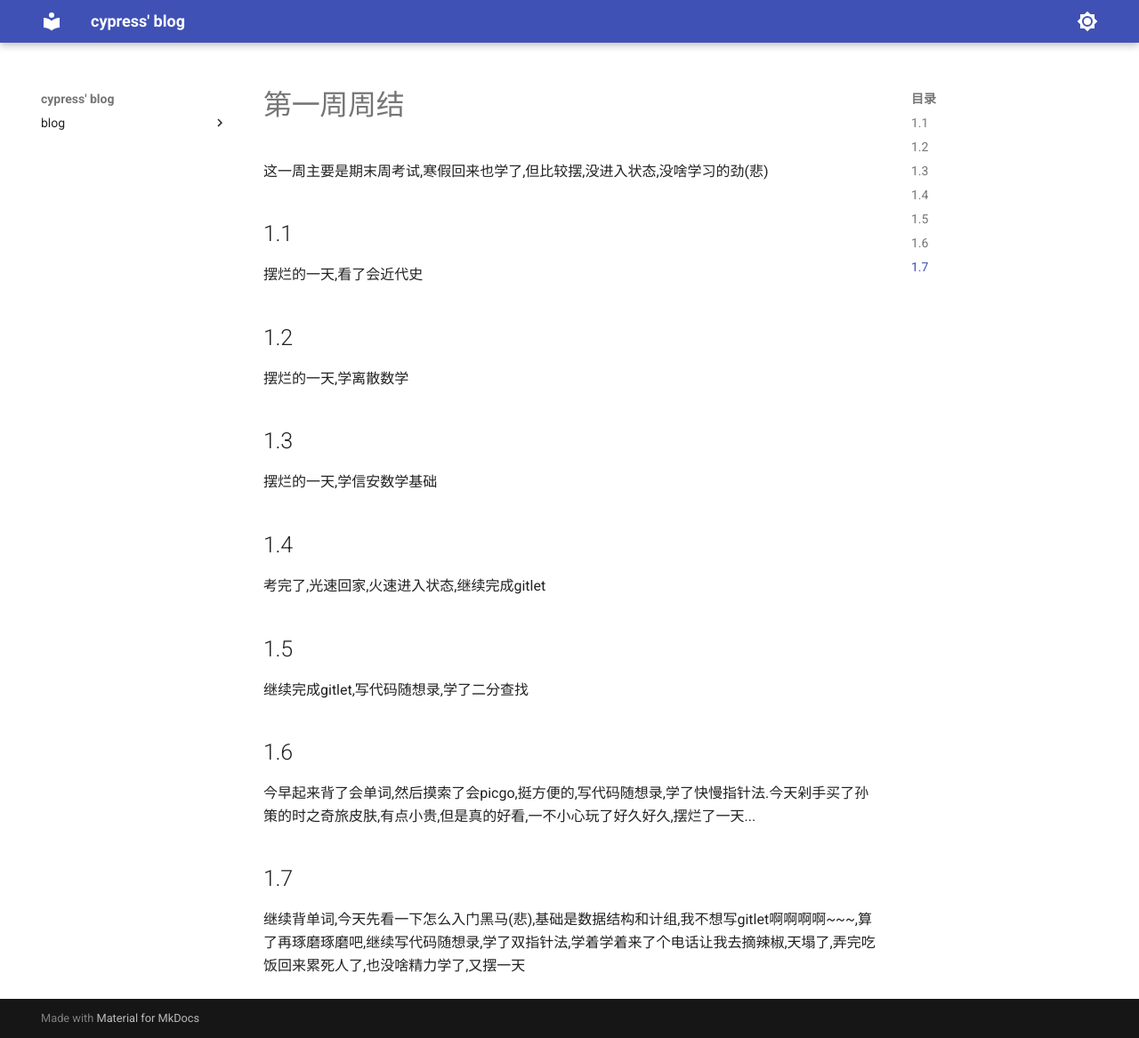
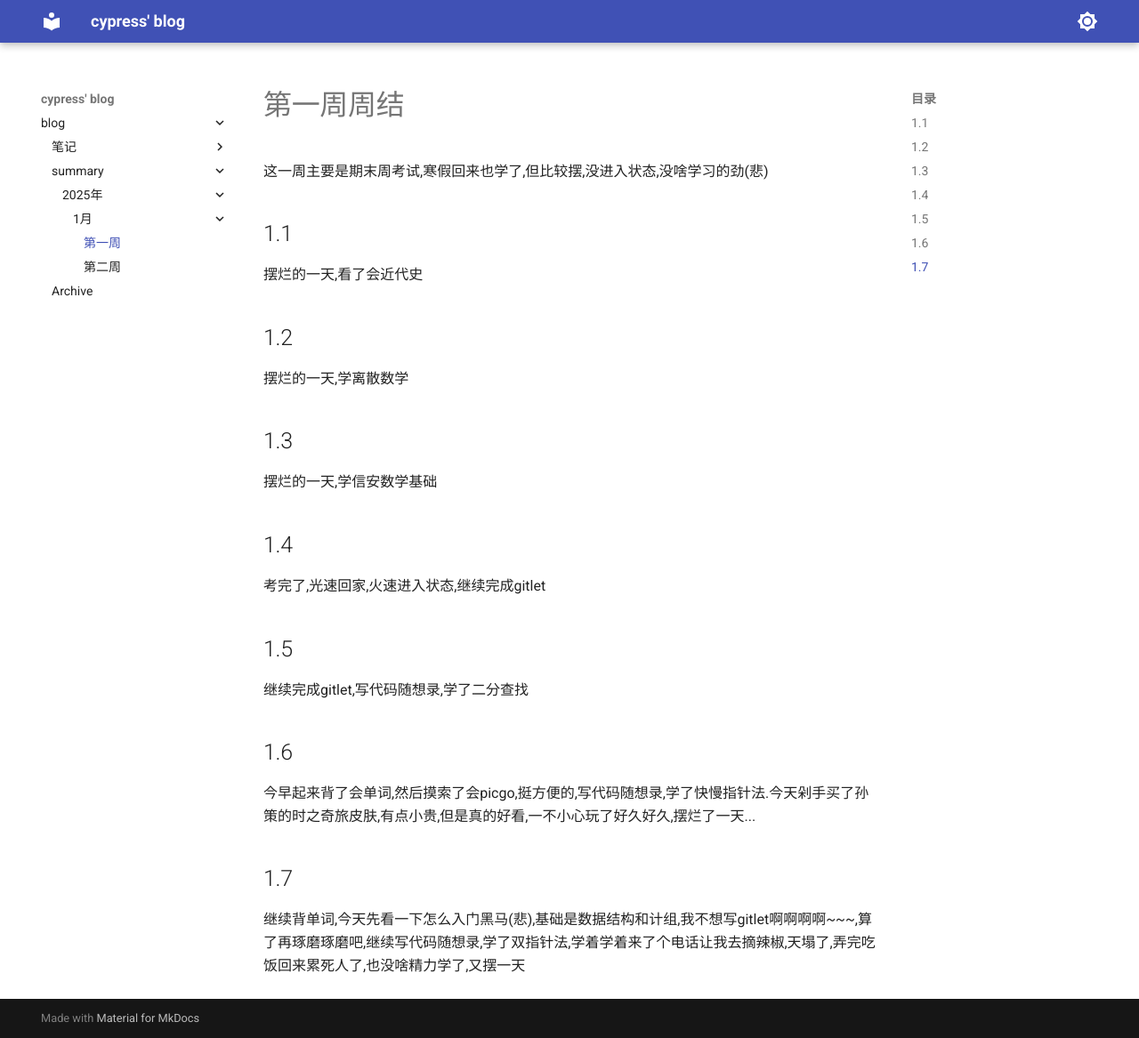
Before and after one commit to cyprer/blog, an MkDocs documentation site: the page built from docs/summary/25year/1month/1week.md, in a window 1280 px wide and 1167 px high. Shown: the whole window at 89% size. Built offline with MkDocs 1.6.1 and Material for MkDocs 9.7.7, drawn with Linux system fonts in a browser that asks for light colours; some of the changed lines change nothing that is shown.

Commit message:
修复bug

```diff
--- a/mkdocs.yml
+++ b/mkdocs.yml
@@ -56,5 +56,5 @@ nav:
       - summary:
         - 2025年:
             - 1月:
-                - 第一周: summary/2025year/1month/1week.md
-                - 第二周: summary/2025year/1month/2week.md
+                - 第一周: summary/25year/1month/1week.md
+                - 第二周: summary/25year/1month/2week.md
```
